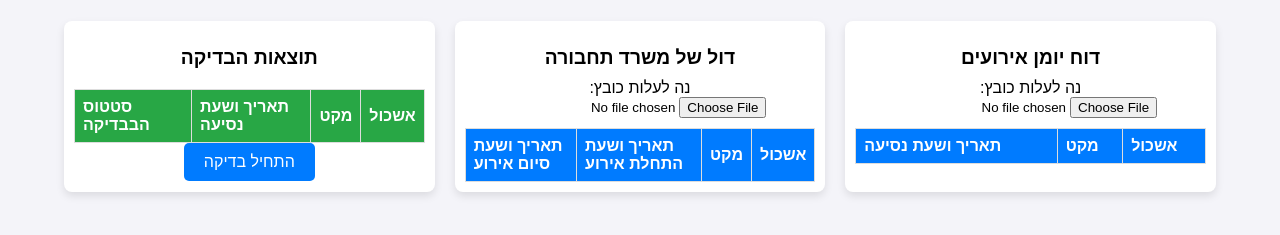
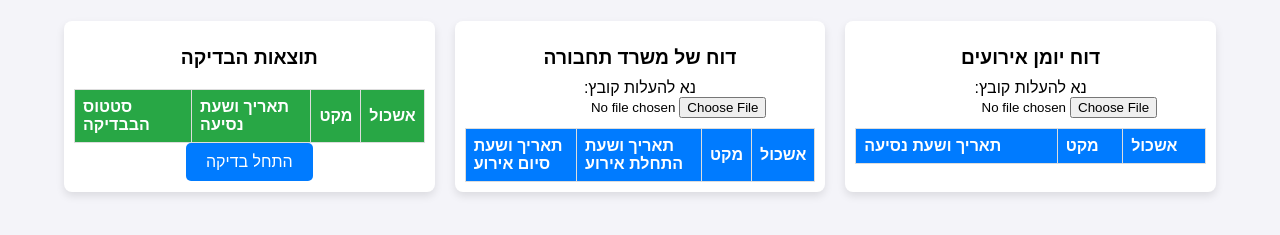
Before and after one commit to DanielNahshonov/IomanIryim, a plain HTML site: page index.html in a window 1280 px wide. Shown: the part 79-314 px from the top of the page. Drawn offline with Linux system fonts and the light colour scheme.

Commit message:
xome bugs

```diff
--- a/index.html
+++ b/index.html
@@ -15,7 +15,7 @@
             <div class="file-section">
                 <h2>דוח יומן אירועים</h2>
                 <form>
-                    <label for="file1">נה לעלות כובץ:</label>
+                    <label for="file1">נא להעלות קובץ:</label>
                     <input type="file" id="file1" accept=".xls,.xlsx">
                 </form>
                 <div class="table-container">
@@ -36,9 +36,9 @@
 
             <!-- Second File Section -->
             <div class="file-section">
-                <h2>דול של משרד תחבורה</h2>
+                <h2>דוח של משרד תחבורה</h2>
                 <form>
-                    <label for="file2">נה לעלות כובץ:</label>
+                    <label for="file2">נא להעלות קובץ:</label>
                     <input type="file" id="file2" accept=".xls,.xlsx">
                 </form>
                 <div class="table-container">
@@ -77,7 +77,7 @@
                     </table>
                 </div>
                 <!-- Add the button to trigger analysis -->
-                <button id="analyzeButton">התחיל בדיקה</button>
+                <button id="analyzeButton">התחל בדיקה</button>
             </div>
         </div>
     </div>
```
